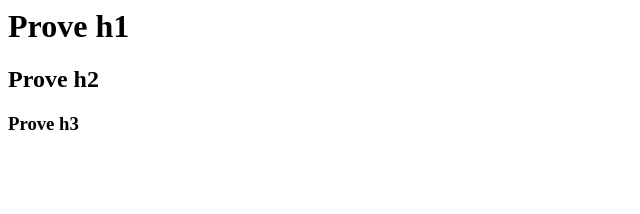
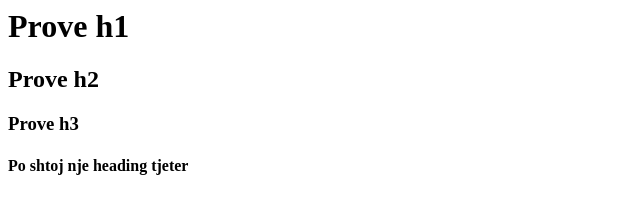
Before and after one commit to Nekram12345/background, a plain HTML site: page index.html in a window 1280 px wide. Shown: the whole page, without its empty margins (0-640 px from the left). Drawn offline with Linux system fonts and the light colour scheme.

Commit message:
mesazhi vjen direkt pas git add

```diff
--- a/index.html
+++ b/index.html
@@ -6,6 +6,6 @@
         <h1>Prove h1</h1>
         <h2>Prove h2</h2>
         <h3>Prove h3</h3>
-
+        <h4>Po shtoj nje heading tjeter</h4>
     </body>
 </html>
```
